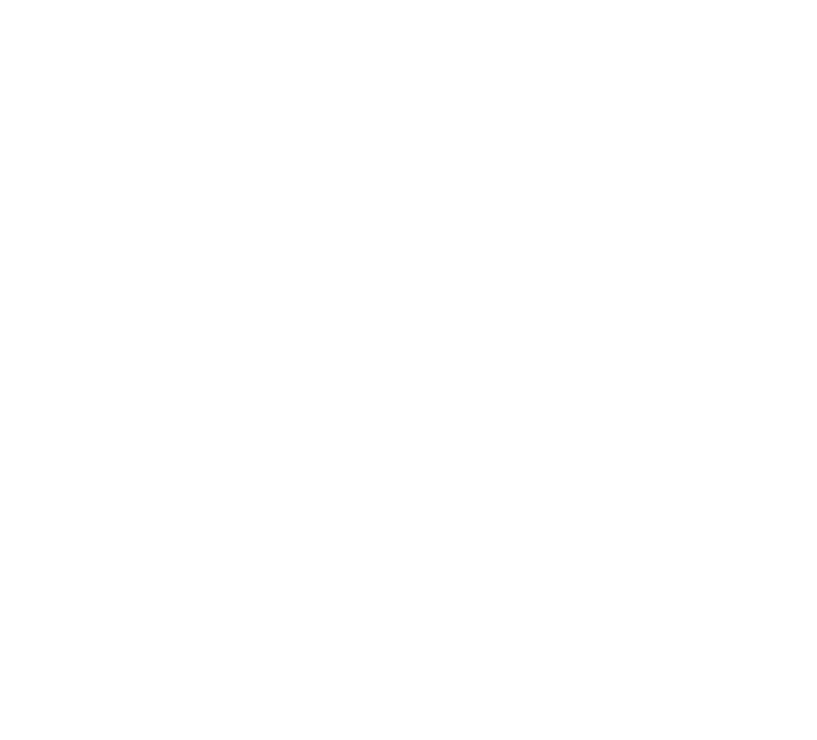
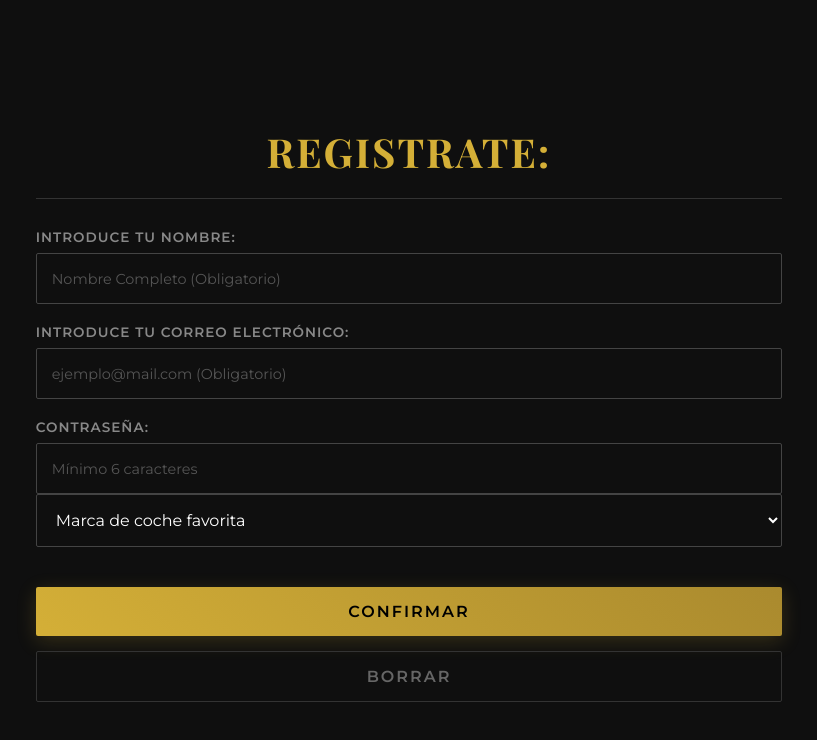
Before and after one commit to danieloo72/Lenguaje-de-Marcas, a plain HTML site: page registro.html in a window 1280 px wide. Shown: the whole page, without its empty margins (231-1048 px from the left). Drawn offline with nearby package versions, Linux system fonts and the light colour scheme; a web font is replaced by a local one.

Commit message:
Proyecto Final 1

```diff
--- a/registro.html
+++ b/registro.html
@@ -2,9 +2,58 @@
 <html lang="es">
 <head>
     <meta charset="UTF-8">
-    <title>Document</title>
+    <title>Registro</title>
+    <link rel="stylesheet" href="style_registro.css">
 </head>
 <body>
+    <form id="formularioRegistro">
+        <h1>Registrate:</h1>
+        <label for="nombre">Introduce tu nombre: </label>
+        <input type="text" id="name" name="name" placeholder="Nombre Completo (Obligatorio)">
+        <label for="email">Introduce tu correo electrónico: </label>
+        <input type="email" id="email" name="email" placeholder="ejemplo@mail.com (Obligatorio)">
+        <label for="password">Contraseña: </label>
+        <input type="password" id="contraseña" name="contraseña" placeholder="Mínimo 6 caracteres">
 
+        <select id="cocheFav" required>
+            <option value="">Marca de coche favorita</option>
+            <option value="mercedes">Mercedes</option>
+            <option value="bugatti">Bugatti</option>
+            <option value="rolls-royce">Rolls-Royce</option>
+            <option value="pagani">Pagani</option>
+        </select>
+
+        <button type="submit" id="confirmar">Confirmar</button>
+        <button type="reset" id="resetar">Borrar</button>
+    </form>
+
+    <script>
+        const formulario = document.getElementById("formularioRegistro");
+        const inputName = document.getElementById("name");
+        const inputEmail = document.getElementById("email");
+        const inputPassword = document.getElementById("contraseña");
+        const cocheFav = document.getElementById("cocheFav");
+
+        formulario.addEventListener("submit", function(e) {
+            e.preventDefault();
+
+            if (inputName.value.trim() === "" || inputEmail.value.trim() === "" || inputPassword.value.trim() === "" || cocheFav.value === "") {
+                alert("Tienes que completar todos los campos.");
+                return;
+            }
+
+            const nombreValido = /^[a-zA-ZáéíóúÁÉÍÓÚñÑ\s]+$/;
+            if (!nombreValido.test(inputName.value)) {
+                alert("El nombre tiene que ser solo con letras.");
+                return;
+            }
+
+            if (inputPassword.value.length < 6) {
+                alert("La contraseña tiene que tener mínimo 6 caracteres.");
+                return;
+            }
+            window.location.href = "index.html"
+        });
+    </script>
 </body>
 </html>
--- /dev/null
+++ b/style_registro.css
@@ -0,0 +1,130 @@
+@import url('https://fonts.googleapis.com/css2?family=Montserrat:wght@300;400;600&family=Playfair+Display:ital,wght@0,400;0,700;1,400&display=swap');
+
+/* --- CONFIGURACIÓN GENERAL (Dark Mode) --- */
+body {
+    font-family: 'Montserrat', sans-serif;
+    background-color: #0f0f0f; /* Fondo muy oscuro */
+    color: #f0f0f0;
+    margin: 0;
+    padding: 0;
+    display: flex;
+    justify-content: center;
+    align-items: center;
+    min-height: 100vh; /* Centrado vertical perfecto */
+}
+
+/* --- CONTENEDOR DEL FORMULARIO (Tarjeta Central) --- */
+.registro-container {
+    background: #1a1a1a;
+    padding: 50px 40px;
+    border-radius: 4px; /* Bordes sutiles como en el index */
+    border: 1px solid #333;
+    box-shadow: 0 20px 50px rgba(0,0,0,0.9); /* Sombra profunda */
+    width: 90%;
+    max-width: 500px; /* Ancho máximo elegante */
+    text-align: left;
+}
+
+/* --- TÍTULO --- */
+h1 {
+    font-family: 'Playfair Display', serif;
+    color: #D4AF37;
+    margin-bottom: 30px;
+    font-size: 2.5rem;
+    text-transform: uppercase;
+    letter-spacing: 2px;
+    border-bottom: 1px solid #333;
+    padding-bottom: 20px;
+    text-align: center;
+}
+
+/* --- LABELS (Etiquetas) --- */
+label {
+    display: block; /* Para que ocupen su propia línea */
+    margin-bottom: 8px;
+    margin-top: 20px;
+    color: #888;
+    font-size: 0.85rem;
+    text-transform: uppercase;
+    letter-spacing: 1px;
+    font-weight: 600;
+}
+
+/* --- INPUTS Y SELECTS --- */
+input, select {
+    width: 100%; /* Ocupan todo el ancho disponible */
+    box-sizing: border-box; /* Para que el padding no rompa el ancho */
+    background-color: #0f0f0f;
+    color: #fff;
+    border: 1px solid #444;
+    padding: 15px;
+    border-radius: 2px;
+    font-family: 'Montserrat', sans-serif;
+    font-size: 1rem;
+    transition: border-color 0.3s ease, box-shadow 0.3s ease;
+}
+
+input:focus, select:focus {
+    border-color: #D4AF37;
+    outline: none;
+    box-shadow: 0 0 10px rgba(212, 175, 55, 0.1);
+}
+
+/* Placeholder un poco más claro */
+input::placeholder {
+    color: #555;
+    font-size: 0.9rem;
+}
+
+/* --- BOTONES --- */
+button {
+    width: 100%;
+    padding: 15px;
+    border: none;
+    border-radius: 2px;
+    cursor: pointer;
+    font-size: 1rem;
+    text-transform: uppercase;
+    letter-spacing: 2px;
+    font-weight: 600;
+    margin-top: 20px;
+    transition: all 0.3s ease;
+    font-family: 'Montserrat', sans-serif;
+}
+
+#confirmar {
+    background: linear-gradient(45deg, #D4AF37, #AA8A2E);
+    color: #000;
+    box-shadow: 0 5px 20px rgba(212, 175, 55, 0.2);
+    margin-top: 40px; /* Separación extra antes de los botones */
+}
+
+#confirmar:hover {
+    transform: scale(1.02);
+    box-shadow: 0 5px 30px rgba(212, 175, 55, 0.4);
+}
+
+/* Botón BORRAR (Estilo Oscuro/Rojo) */
+#resetar {
+    background-color: transparent;
+    border: 1px solid #333;
+    color: #666;
+    margin-top: 15px;
+}
+
+#resetar:hover {
+    background-color: #c0392b;
+    color: white;
+    border-color: #c0392b;
+}
+
+/* Ajuste para móviles */
+@media (max-width: 600px) {
+    .registro-container {
+        padding: 30px 20px;
+    }
+
+    h1 {
+        font-size: 2rem;
+    }
+}
```
Also changed, not shown: index.html (+8 -2 lines), style_index.css (+22 -4 lines).
